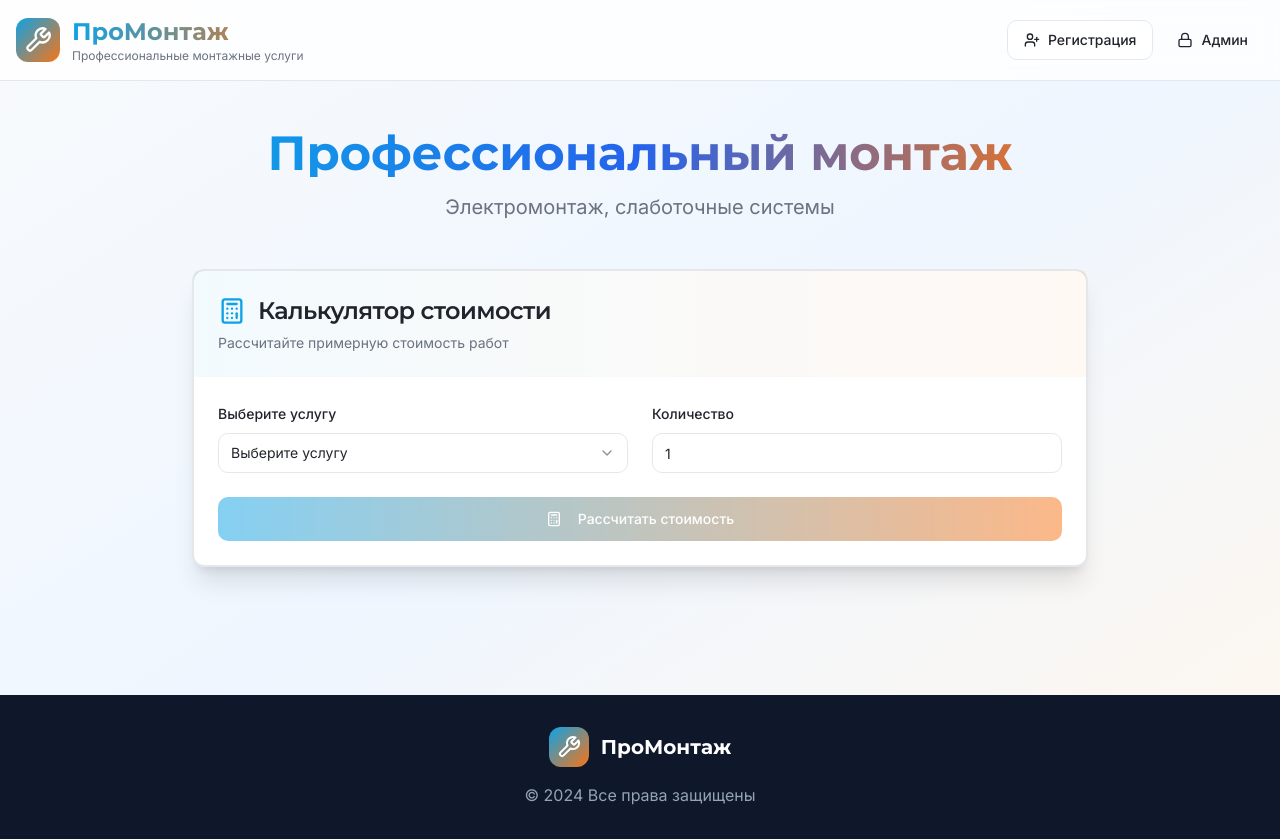
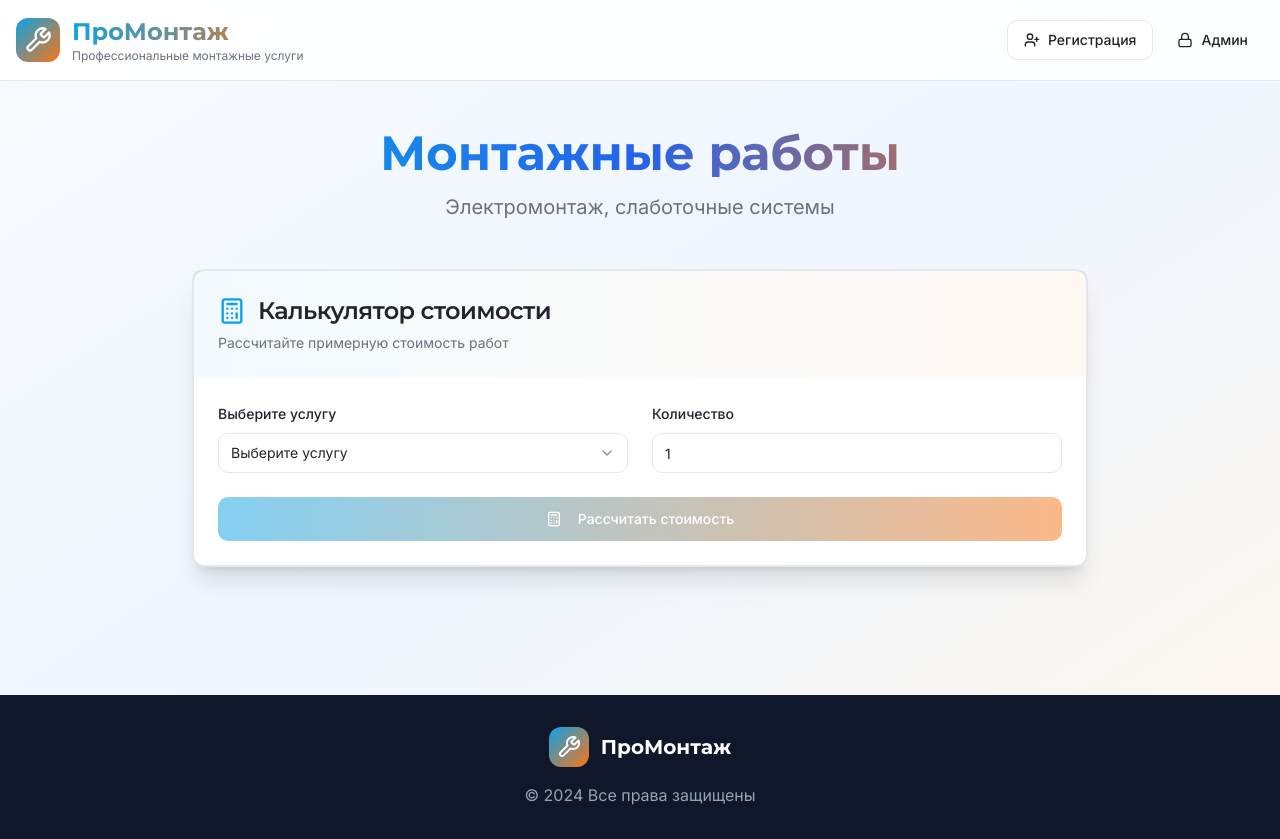
Before and after one commit to pr-poehali-dev/montazh-site-project, a React (Vite) app: page / in a window 1280 px wide. Built offline with nearby package versions, Linux system fonts and the light colour scheme.

Commit message:
Аккуратная замена монтажа

```diff
--- a/src/pages/Index.tsx
+++ b/src/pages/Index.tsx
@@ -259,7 +259,7 @@ export default function Index() {
           <div className="max-w-4xl mx-auto space-y-12">
             <section className="text-center space-y-4 animate-fade-in">
               <h2 className="text-5xl font-bold bg-gradient-to-r from-primary via-blue-600 to-accent bg-clip-text text-transparent">
-                Профессиональный монтаж
+                Монтажные работы
               </h2>
               <p className="text-xl text-muted-foreground max-w-2xl mx-auto">
                 Электромонтаж, слаботочные системы
```
